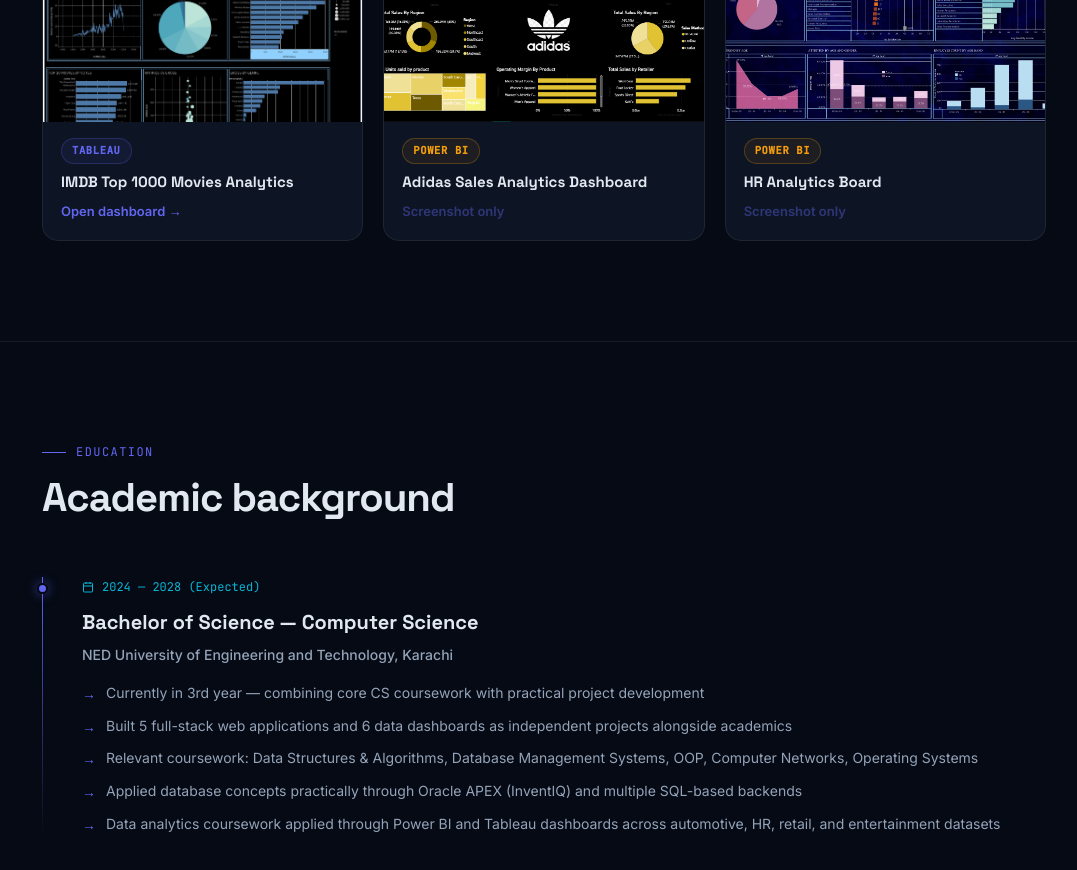
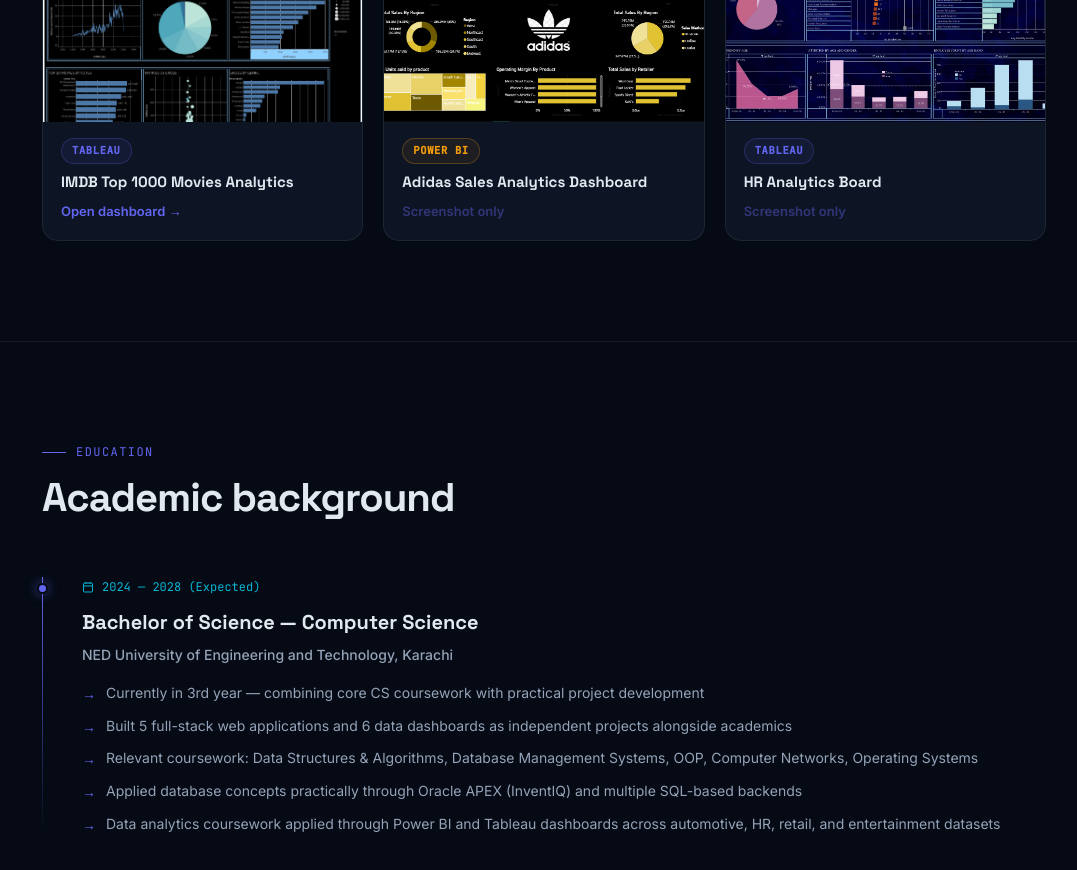
Before and after one commit to amnaatgit/Amna-Shahzad-Portfolio, a React (Vite) app: page / in a window 1280 px wide. Shown: the part 4080-4950 px from the top of the page, without its empty margins (96-1173 px from the left). Built offline with nearby package versions, Linux system fonts and the light colour scheme.

Commit message:
Change tool from Power BI to Tableau for HR Analytics

```diff
--- a/src/App.jsx
+++ b/src/App.jsx
@@ -114,7 +114,7 @@
     link:null, color:'#a3e635',
   },
   {
-    id:6, title:'HR Analytics Board', tool:'Power BI',
+    id:6, title:'HR Analytics Board', tool:'Tableau',
     image:'/images/hr.png',
     link:null, color:'#818cf8',
   },
```
